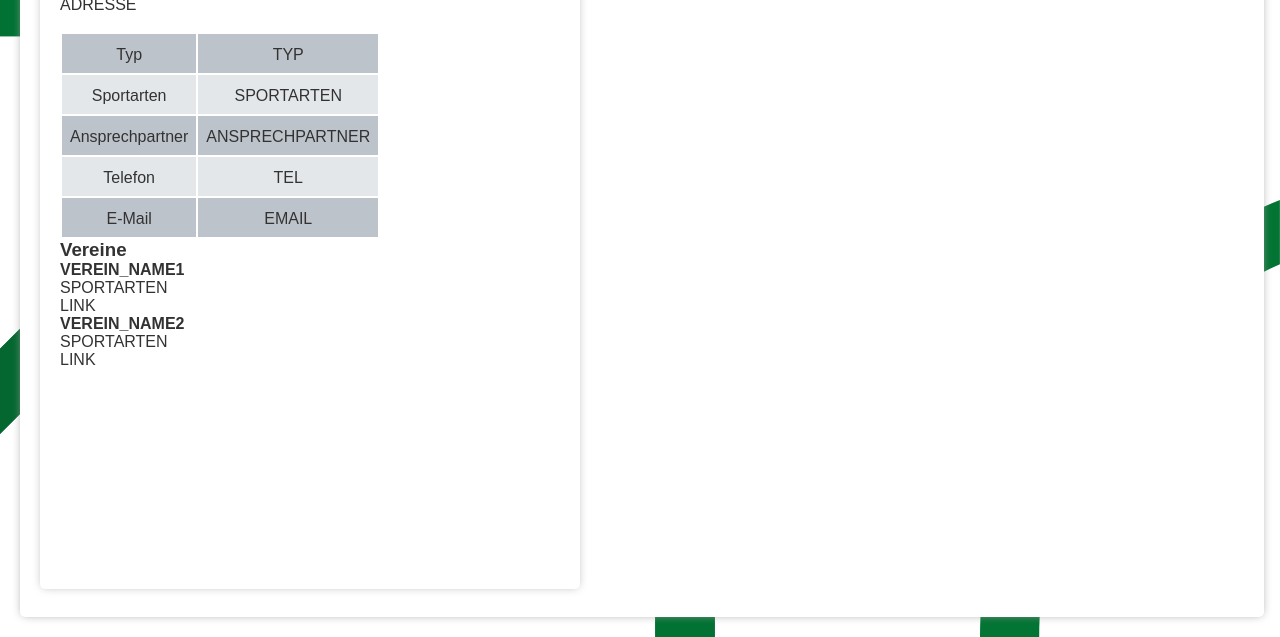
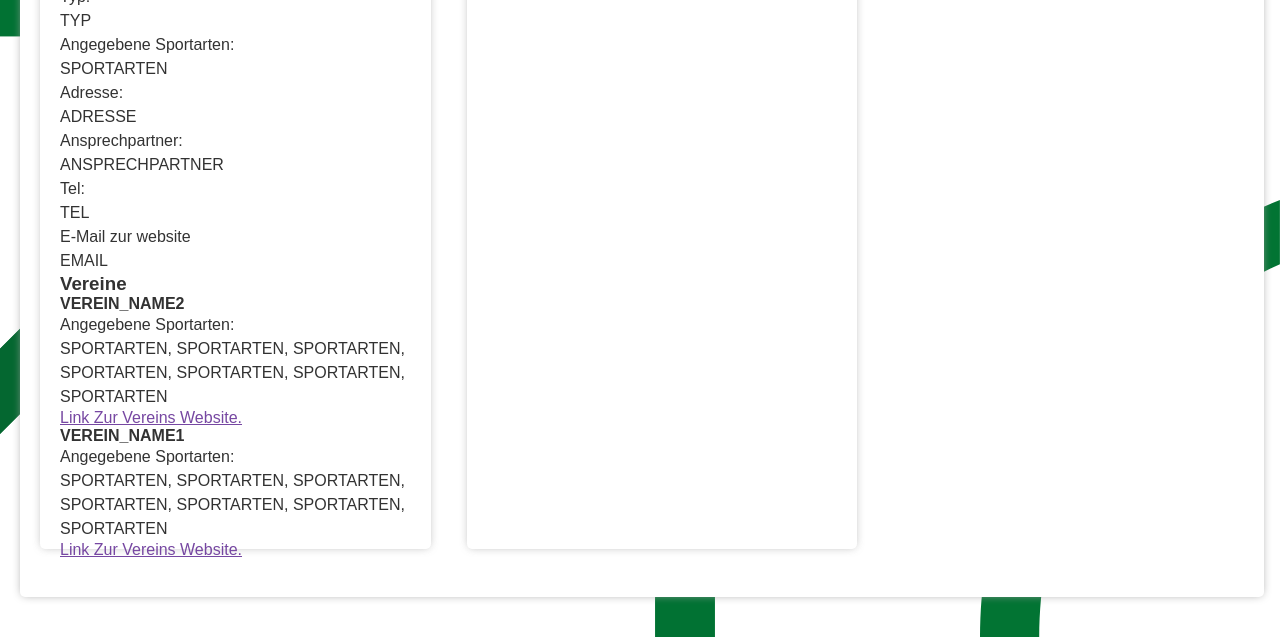
Before and after one commit to DodgyMerchant/SportWebsiteBremen, a plain HTML site: page index.html in a window 1280 px wide. Shown: the part 163-800 px from the top of the page. Drawn offline with Linux system fonts and the light colour scheme; some packages are replaced by stand-ins of ours.

Commit message:
dummy map und info

```diff
--- a/index.html
+++ b/index.html
@@ -209,7 +209,62 @@
           Der text der ID elemente wird ersetzt, muss aber auch nicht.
           Wenn ihr pre oder post text haben wollt kann man das machen.
         -->
-			<div id="template_info">
+
+			<article id="mapInfo">
+				<header>
+					<h2 class="info replace Titel">TESTINFOBOX</h2>
+				</header>
+				<main>
+					<p class="info pre text Typ">Typ:</p>
+					<p class="info replace Typ">TYP</p>
+					<p class="info pre text Sportarten">Angegebene Sportarten:</p>
+					<p class="info replace Sportarten">SPORTARTEN</p>
+					<p class="info pre text Adresse">Adresse:</p>
+					<p class="info replace Adresse">ADRESSE</p>
+					<p class="info pre text AnsprchP">Ansprechpartner:</p>
+					<p class="info replace AnsprchP">ANSPRECHPARTNER</p>
+					<p class="info pre text Telefon">Tel:</p>
+					<p class="info replace Telefon">TEL</p>
+					<p class="info pre text Email">E-Mail zur website</p>
+					<p class="info replace Email">EMAIL</p>
+				</main>
+				<aside>
+					<h3>Vereine</h3>
+					<div id="info_Vereine">
+						<div class="verein eintrag">
+							<header>
+								<h4 class="verein replace name">VEREIN_NAME2</h4>
+							</header>
+							<p class="verein pre text Sportarten">Angegebene Sportarten:</p>
+							<p class="verein replace sportarten">
+								SPORTARTEN, SPORTARTEN, SPORTARTEN, SPORTARTEN, SPORTARTEN,
+								SPORTARTEN, SPORTARTEN
+							</p>
+							<a class="verein text link" href="">Link Zur Vereins Website.</a>
+						</div>
+
+						<div class="verein eintrag">
+							<header>
+								<h4 class="verein replace name">VEREIN_NAME1</h4>
+							</header>
+							<p class="verein pre text Sportarten">Angegebene Sportarten:</p>
+							<p class="verein replace sportarten">
+								SPORTARTEN, SPORTARTEN, SPORTARTEN, SPORTARTEN, SPORTARTEN,
+								SPORTARTEN, SPORTARTEN
+							</p>
+							<a class="verein text link" href="">Link Zur Vereins Website.</a>
+						</div>
+					</div>
+				</aside>
+			</article>
+
+			<!--
+        !!!löschen wenn nciht mehr genuzt!!!
+
+        \/ das <template> tag markiert hmtl der existiert aber nicht dargestellt wird.
+          ist da falls du den code noch brauchst
+      -->
+			<template id="mapInfo">
 				<header>
 					<h2 id="MapMarkerInfo_Titel">TESTINFOBOX</h2>
 				</header>
@@ -248,30 +303,13 @@
 						</td>
 					</tr>
 				</table>
+			</template>
 
-				<div>
-					<h3>Vereine</h3>
-					<div id="MapMarkerInfo_Vereine">
-						<div id="template_vereine">
-							<header>
-								<h4 id="Verein_Titel">VEREIN_NAME1</h4>
-							</header>
-							<p id="Verein_Sportarten">SPORTARTEN</p>
-							<p id="Verein_Link">LINK</p>
-						</div>
-						<div id="template_vereine">
-							<header>
-								<h4 id="Verein_Titel">VEREIN_NAME2</h4>
-							</header>
-							<p id="Verein_Sportarten">SPORTARTEN</p>
-							<p id="Verein_Link">LINK</p>
-						</div>
-					</div>
-				</div>
-			</div>
-      <div id="map"></div>
-
-
+			<div id="map"></div>
+			<script
+				defer
+				src="https://maps.googleapis.com/maps/api/js?key=&callback=initMap"
+			></script>
 		</div>
 	</body>
 </html>
--- a/main.css
+++ b/main.css
@@ -1,14 +1,56 @@
+/* #region Boilerplate */
+
+html {
+	font-size: 100%;
+	box-sizing: border-box;
+	font-family: Arial, Helvetica, sans-serif;
+	min-height: 100%;
+	scroll-behavior: smooth;
+}
+html p {
+	line-height: 1.5rem;
+}
+
+@media (prefers-reduced-motion) {
+	html {
+		scroll-behavior: initial;
+	}
+}
+
+*,
+*::before,
+*::after {
+	box-sizing: inherit;
+	margin-block: 0;
+	padding-inline: 0;
+}
+
+body {
+	margin: 0 auto;
+	padding: 0;
+	height: 100%;
+	/* background-repeat: no-repeat;
+  background-attachment: fixed; */
+}
+
+img {
+	width: 100%;
+	height: auto;
+	display: block;
+}
+
+/* #endregion Boilerplate */
+
 * {
 	margin: 0;
 	padding: 0;
-    font-family: Arial, Helvetica, sans-serif;
 }
 
 .navbar {
 	height: 60px;
 	background-color: white;
-    -webkit-box-shadow: 0px 0px 10px -2px #9D9D9D;
-    box-shadow: 0px 0px 10px -2px #9D9D9D;
+	-webkit-box-shadow: 0px 0px 10px -2px #9d9d9d;
+	box-shadow: 0px 0px 10px -2px #9d9d9d;
 	align-items: center;
 	justify-content: center;
 }
@@ -18,7 +60,6 @@
 	margin: 0;
 	padding: 0;
 	overflow: hidden;
-
 }
 
 .navbar li {
@@ -43,7 +84,6 @@
 	position: absolute;
 	height: 200px;
 	width: 300px;
-
 }
 
 .obenlinks1 {
@@ -88,20 +128,6 @@
 	z-index: -1;
 }
 
-#mapbox {
-    position: absolute;
-    height: 85vh;
-    width: 97.2%;
-    margin: 20px;
-    margin-right: 40px;
-    background-color: white;
-    z-index: 10;
-    border-radius: 5px;
-    -webkit-box-shadow: 0px 0px 10px -2px #9D9D9D;
-    box-shadow: 0px 0px 10px -2px #9D9D9D;
-    padding-top: 20px;
-}
-
 .mehrbox {
 	position: relative;
 	height: 87vh;
@@ -110,8 +136,8 @@
 	background-color: white;
 	z-index: 10;
 	border-radius: 5px;
-    -webkit-box-shadow: 0px 0px 10px -2px #9D9D9D;
-    box-shadow: 0px 0px 10px -2px #9D9D9D;
+	-webkit-box-shadow: 0px 0px 10px -2px #9d9d9d;
+	box-shadow: 0px 0px 10px -2px #9d9d9d;
 }
 
 .mehrtext {
@@ -148,8 +174,8 @@
 	background-color: white;
 	z-index: 10;
 	border-radius: 5px;
-    -webkit-box-shadow: 0px 0px 10px -2px #9D9D9D;
-    box-shadow: 0px 0px 10px -2px #9D9D9D;
+	-webkit-box-shadow: 0px 0px 10px -2px #9d9d9d;
+	box-shadow: 0px 0px 10px -2px #9d9d9d;
 }
 
 .kontakttext {
@@ -176,10 +202,49 @@
 	padding-top: 50px;
 }
 
-#template_info {
+/* #region map */
+
+#mapbox {
+	/* malte */
+	display: flex;
+	flex-direction: row;
+	flex-wrap: nowrap;
+	gap: 1em;
+	/* vlad */
+	position: absolute;
+	height: 85vh;
+	width: 97.2%;
+	margin: 20px;
+	margin-right: 40px;
+	background-color: white;
+	z-index: 10;
 	border-radius: 5px;
-    -webkit-box-shadow: 0px 0px 10px -2px #9D9D9D;
-    box-shadow: 0px 0px 10px -2px #9D9D9D;
+	-webkit-box-shadow: 0px 0px 10px -2px #9d9d9d;
+	box-shadow: 0px 0px 10px -2px #9d9d9d;
+	padding-top: 20px;
+}
+
+#mapInfo,
+#map {
+	flex-basis: 15em;
+	flex-grow: 1;
+}
+
+#map {
+	height: 400px; /* 100% */
+	width: auto;
+}
+
+#mapInfo {
+	/* malte */
+	display: block; /* block none*/
+	--rememberDisplay: block; /* holds display for toggle */
+	/* width: max-content; */
+
+	/* vlad */
+	border-radius: 5px;
+	-webkit-box-shadow: 0px 0px 10px -2px #9d9d9d;
+	box-shadow: 0px 0px 10px -2px #9d9d9d;
 	width: 500px;
 	height: 612px;
 	margin-left: 20px;
@@ -192,9 +257,10 @@
 	font-size: 18px;
 }
 
-
-table td {
+/* table td {
 	line-height: 25px;
 	text-align: center;
 	padding: 8px 8px 6px 8px;
-}
+} */
+
+/* #endregion map */
```
Lines whose indentation alone changed are shown as unchanged.
